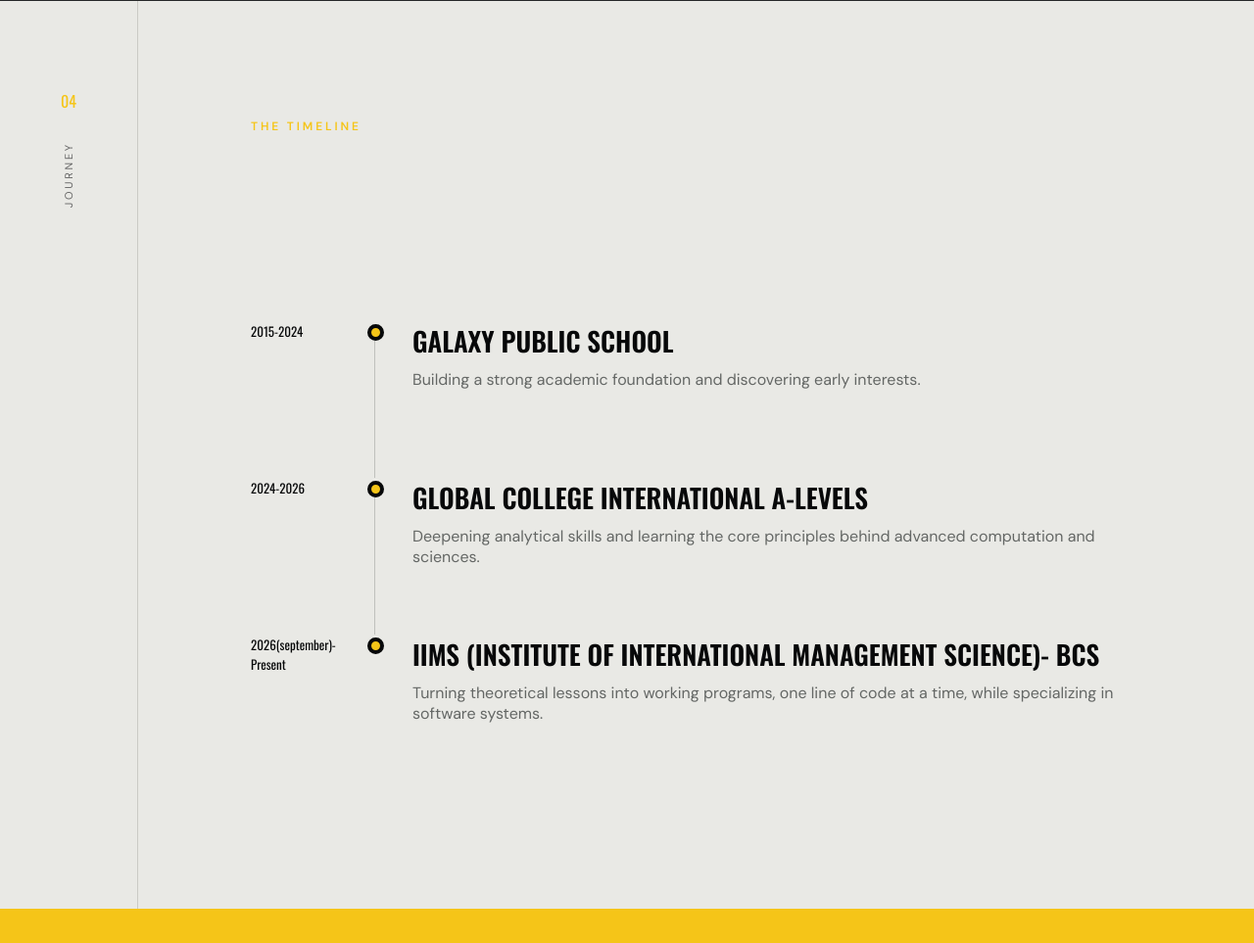
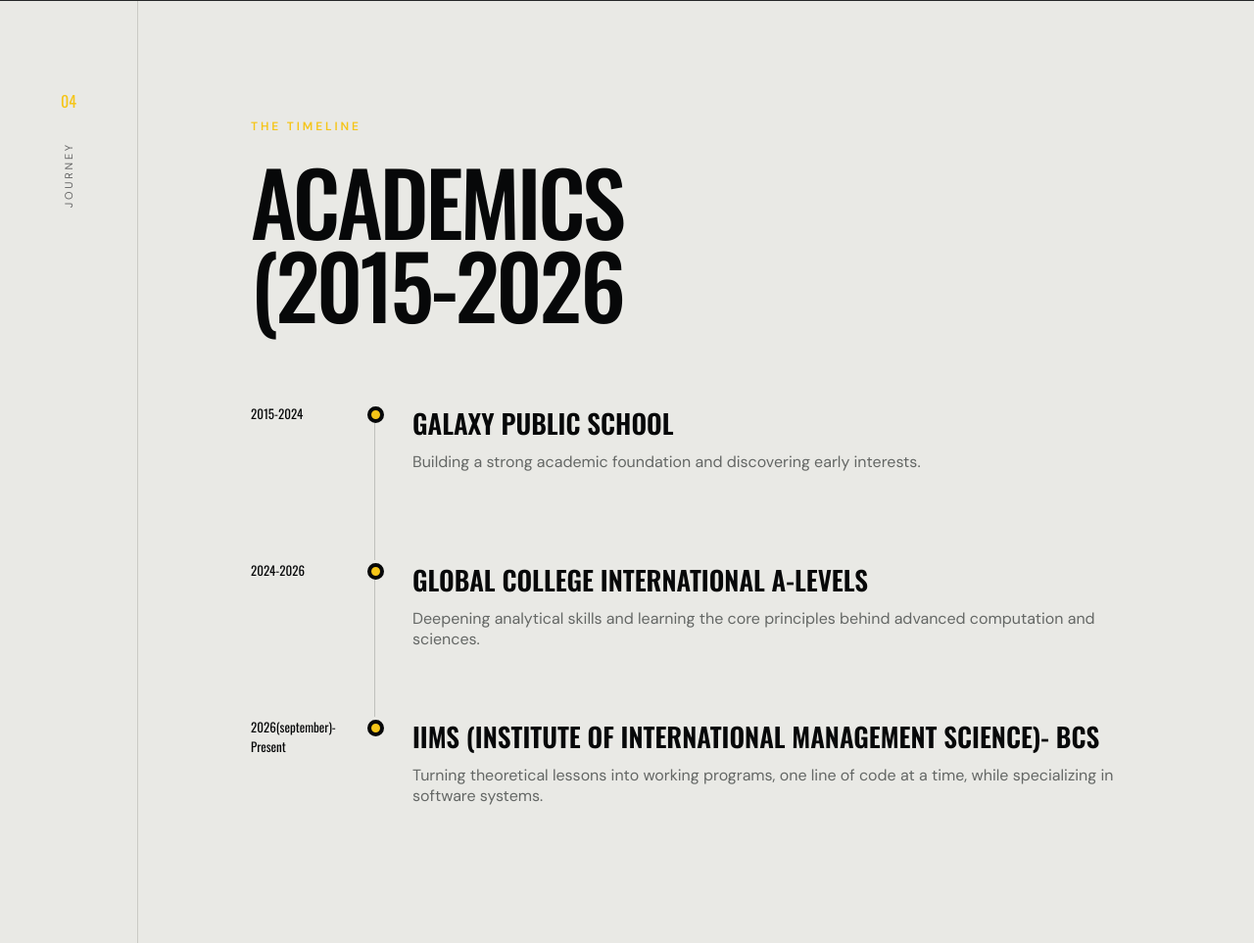
Before and after one commit to Momoq12/yojan-portfolio, a website: page index.html in a window 1280 px wide. Shown: the part 3035-3998 px from the top of the page at 98% size. Drawn offline with nearby package versions, Linux system fonts and the light colour scheme; no server answers.

Commit message:
Update website files from dashboard

```diff
--- a/index.html
+++ b/index.html
@@ -99,7 +99,7 @@
     <section class="section journey" id="journey">
       <div class="section-label"><span>04</span><p>JOURNEY</p></div>
       <div class="section-body reveal">
-        <p class="eyebrow">The timeline</p><h2><br></h2>
+        <p class="eyebrow">The timeline</p><h2>Academics<br>(2015-2026</h2>
         <div class="timeline">
           <div class="timeline-row"><time>2015-2024</time><span></span><div><h3>Galaxy Public School</h3><p> Building a strong academic foundation and discovering early interests.</p></div></div>
           <div class="timeline-row"><time>2024-2026</time><span></span><div><h3>Global College International A-Levels</h3><p>Deepening analytical skills and learning the core principles behind advanced computation and sciences.</p></div></div>
```
